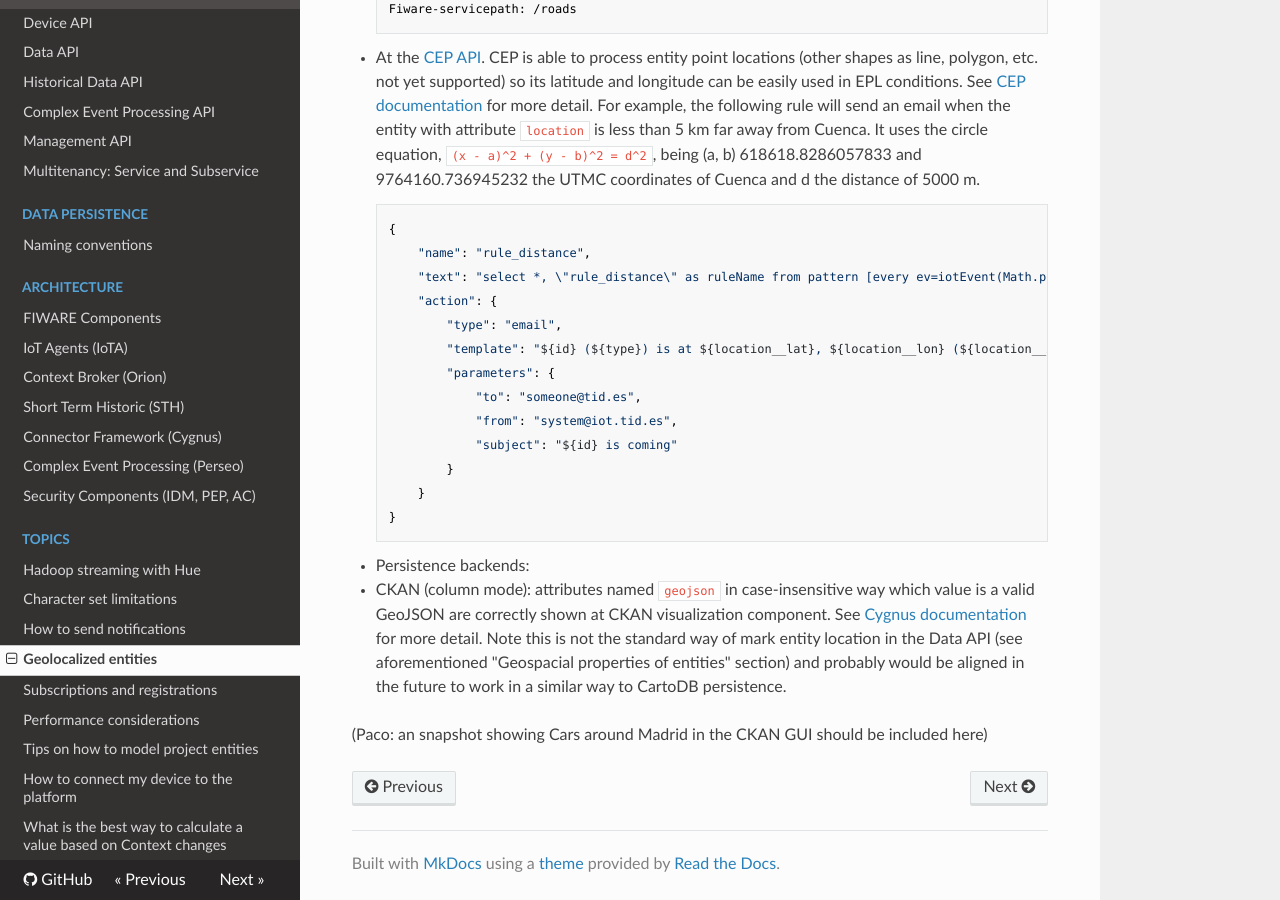
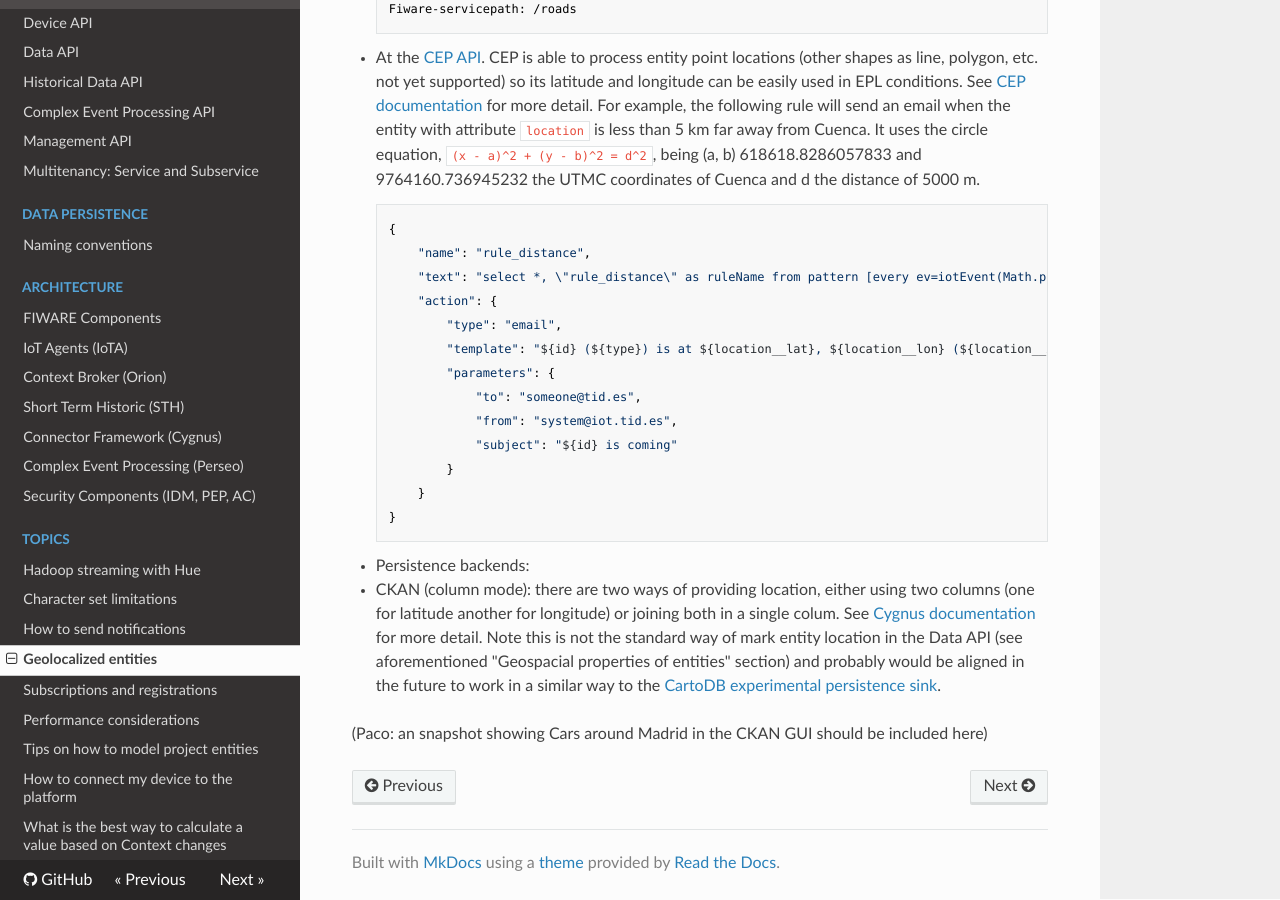
Before and after one commit to telefonicaid/thinking-cities, an MkDocs documentation site: the page built from docs/topics/geolocalized_entities.md, in a window 1280 px wide and 900 px high, scrolled down 1821 px. Built offline with MkDocs 1.6.1, drawn with Linux system fonts in a browser that asks for light colours; nearby versions of some CDN libraries; old or Windows-style settings are respelled for this version of MkDocs.

Commit message:
FIX link to CKAN sink geo location features

```diff
--- a/docs/topics/geolocalized_entities.md
+++ b/docs/topics/geolocalized_entities.md
@@ -108,10 +108,9 @@
 		}
 
 - Persistence backends:
-  - CKAN (column mode): attributes named `geojson` in case-insensitive way which value is
-    a valid GeoJSON are correctly shown at CKAN visualization component. See [Cygnus documentation](http://fiware-cygnus.readthedocs.io/en/master/cygnus-ngsi/xxxx) for more detail. Note this is
-    not the standard way of mark entity location in the Data API (see aforementioned "Geospacial properties of entities" section) and probably would be aligned in the
-    future to work in a similar way to CartoDB persistence.
+  - CKAN (column mode): there are two ways of providing location, either using two columns (one for latitude
+    another for longitude) or joining both in a single colum. See [Cygnus documentation](https://fiware-cygnus.readthedocs.io/en/latest/cygnus-ngsi/flume_extensions_catalogue/ngsi_ckan_sink/index.html#section2.3.4) for more detail. Note this is not the standard way of mark entity location in the Data API (see aforementioned "Geospacial properties of entities" section) and probably would be aligned in the
+    future to work in a similar way to the [CartoDB experimental persistence sink](http://fiware-cygnus.readthedocs.io/en/master/cygnus-ngsi/flume_extensions_catalogue/ngsi_cartodb_sink/index.html#section2.3.6).
 
 (Paco: an snapshot showing Cars around Madrid in the CKAN GUI should be included here)
 
```
